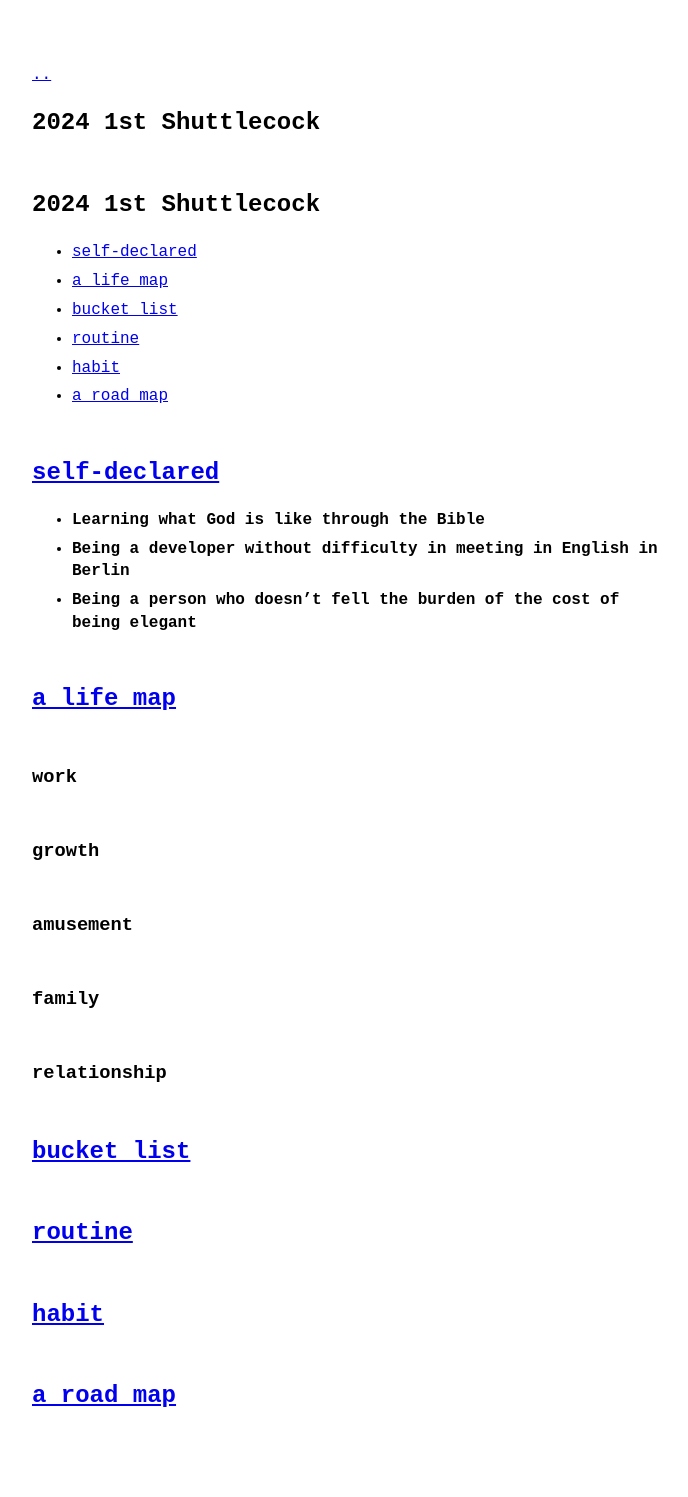
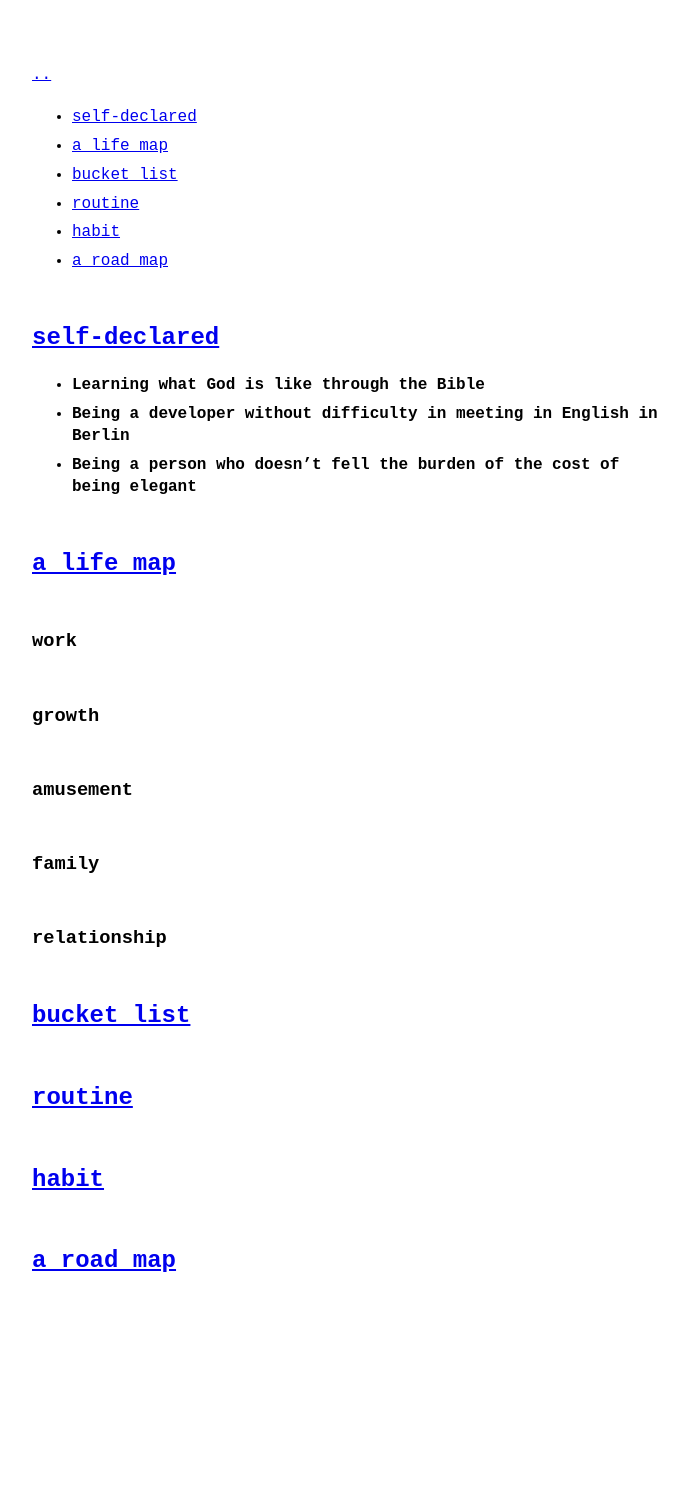
Before and after one commit to hanjicock/hanjicock.github.io, a Jekyll site: the page built from 202401Shuttlecock.md, in a window 1280 px wide. Shown: the whole page, without its empty margins (288-976 px from the left). Built offline with Jekyll 4.4.1, drawn with Linux system fonts in a browser that asks for light colours; our own code applies the rules of GitHub Pages for plain Markdown files; after the commit the page ends 1362 px from its top, so only the background shows below that.

Commit message:
2024-01-02 start git blog

```diff
--- a/202401Shuttlecock.md
+++ b/202401Shuttlecock.md
@@ -3,7 +3,7 @@ layout: post
 category: goal
 ---
 
-## 2024 1st Shuttlecock
+
 - [self-declared](#self-declared)
 - [a life map](#a-life-map)
 - [bucket list](#bucket-list)
```
